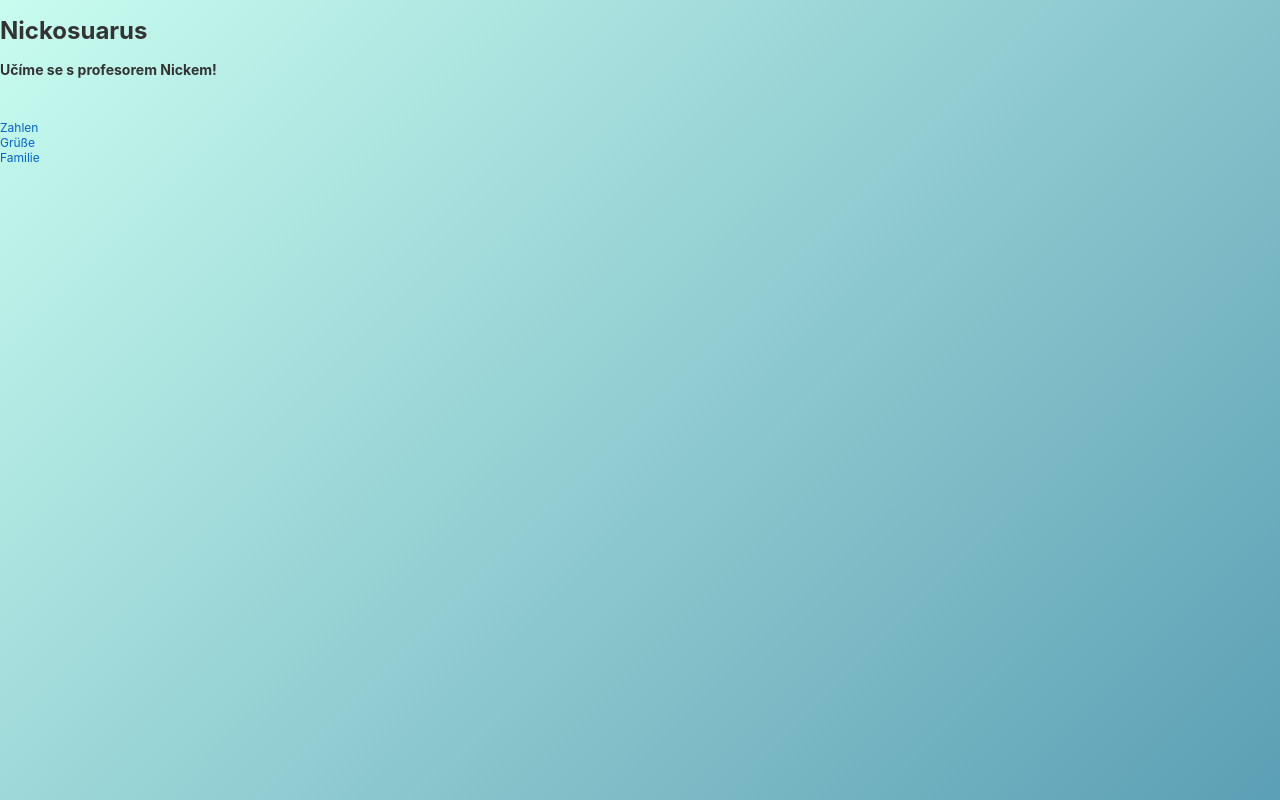
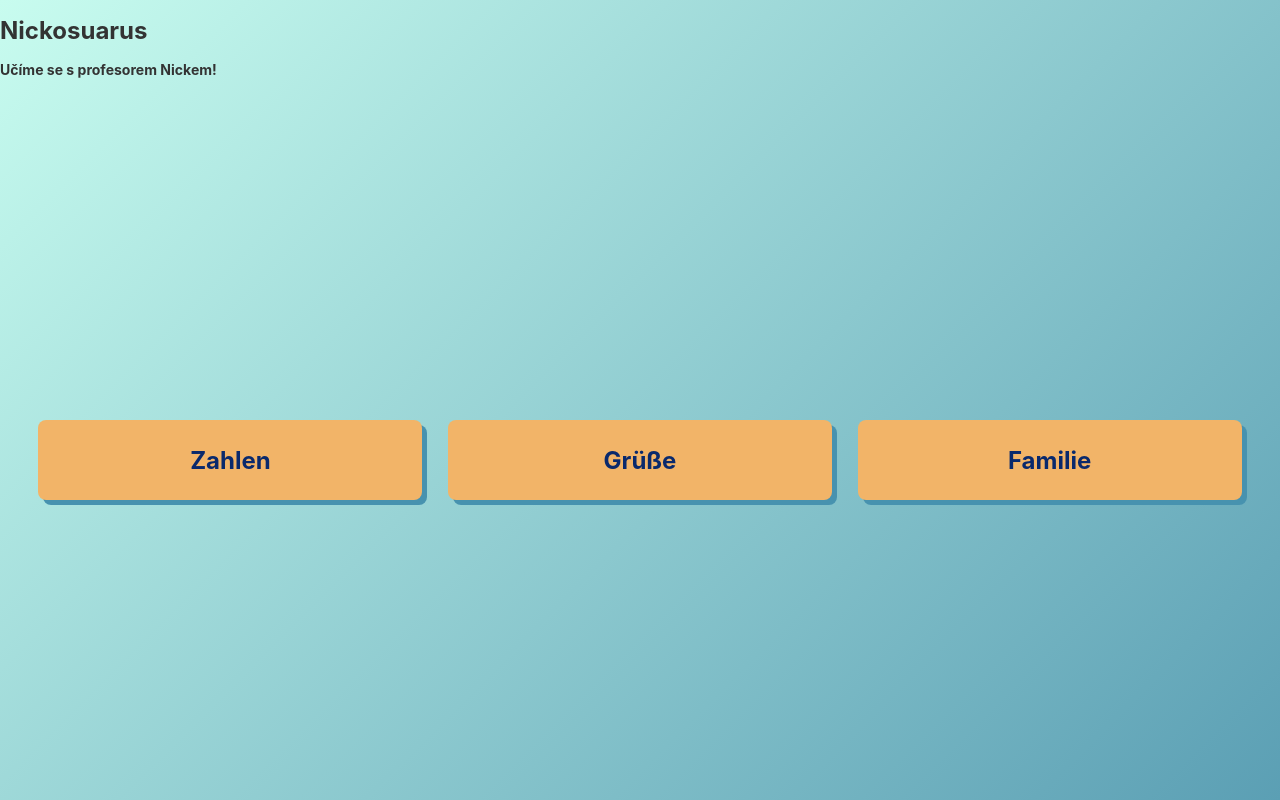
Before and after one commit to nxtwrld/nickosaurus, a Svelte app: page / in a window 1280 px wide. Built offline with nearby package versions, Linux system fonts and the light colour scheme.

Commit message:
podpora pro vice spravnych odpovedi

```diff
--- a/public/global.css
+++ b/public/global.css
@@ -95,6 +95,30 @@ button:focus {
     bottom: 0;
 }
 
+.obsah .seznam {
+    display: flex;
+    align-items: center;
+    justify-content: center;
+    width: 100%;
+    height: 100%;
+    overflow: auto;
+}
+
+.obsah .seznam a {
+    display: flex;
+    width: 30vw;
+    height: 10vh;
+    margin: 1vw;
+    align-items: center;
+    justify-content: center;
+    font-size: 3vh;
+    background-color: rgba(242, 180, 104, 1.00);
+    box-shadow: 5px 5px 0 0 rgba(71, 146, 175, 1.00);
+    color: rgba(10, 41, 108, 1.00);
+    font-weight: bold;
+    border-radius: .5rem;
+}
+
 .lekce {
     height: 10vh;
     text-align: center;
@@ -166,10 +190,11 @@ button:focus {
 
 .odpoved .pismeno,
 .odpoved button {
-    margin: 0 1vw;
-    padding: 1vh 3vw;
-    border-radius: 2vh;
-    font-size: 5vh;
+    flex: 1;
+    margin: 0 .6vw;
+    padding: 1vh 2vw;
+    border-radius: 1.5vh;
+    font-size: 3vh;
     background: rgba(255, 255, 255, .5);
     border: 0;
     box-shadow: 5px 5px 0px 0px rgba(120, 55, 65, .5);
--- a/src/App.svelte
+++ b/src/App.svelte
@@ -39,14 +39,14 @@ function loadLocation(hash) {
 	{#if lekce}
 		<Lekce lekce={lekce} />
 	{:else}
-
+		<div class="seznam">
 		{#each Object.keys(seznamLekci) as jazyk}
 			{#each Object.keys(seznamLekci[jazyk]) as lekce}
-			<a href="#{jazyk}/{lekce}">{seznamLekci[jazyk][lekce].nazev}</a><br/>
+			<a href="#{jazyk}/{lekce}" class="">{seznamLekci[jazyk][lekce].nazev}</a><br/>
 			{/each}
 
 		{/each}
-
+		</div>
 
 	{/if}
 	</div>
--- a/src/Input.svelte
+++ b/src/Input.svelte
@@ -1,6 +1,7 @@
 <script>
 
 import { onMount, createEventDispatcher } from 'svelte';
+import { vyberPrvni } from './sdileneFunkce.js';
 import { cesky } from './povidac.js';
 
 const dispatch = createEventDispatcher();
@@ -15,7 +16,7 @@ function zmacknulEnter (event) {
 }
 
 onMount(() => {
-    cesky(slovicko.mj);
+    cesky(vyberPrvni(slovicko.mj));
     input.focus();
 });
 
--- a/src/Lesson.svelte
+++ b/src/Lesson.svelte
@@ -3,7 +3,7 @@ import Input from './Input.svelte';
 import MultipleChoice from './MultipleChoice.svelte';
 import LetterOrder from './LetterOrder.svelte';
 import { nemecky } from './povidac.js';
-import { nahodneCislo } from './sdileneFunkce.js';
+import { nahodneCislo, vyberPrvni, porovnejVarianty } from './sdileneFunkce.js';
 
 let komponenty = [
 	Input,
@@ -12,7 +12,7 @@ let komponenty = [
 ];
 
 export let pocetHvezd = 3;
-
+.2
 let aktivniKomponenta = 2;
 
 let chyby = 0;
@@ -23,6 +23,7 @@ let i = 0;
 let odpoved = '';
 let vysledek = null;
 export let lekce = null;
+
 // nahrajeme slovicka ze souboru v adresari /public/lekce/
 fetch('lekce/'+lekce+'.json')
 	.then(r => r.json())
@@ -32,6 +33,17 @@ fetch('lekce/'+lekce+'.json')
 		i = nahodneCislo(ucimeSeSlovicka.length);
 	});
 
+function vyberPouziteSlovo(odpoved, slovo) {
+    if (Array.isArray(slovo)) {
+        let nalezeno = slovo.filter(slovo => {
+            return odpoved.trim().toLowerCase() == slovo.toLowerCase();
+        });
+        return (nalezeno.length > 0) ? nalezeno : slovo[0];
+    } else {
+        return slovo;
+    }
+
+}
 
 
 function zkontrolovat(event) {
@@ -41,11 +53,11 @@ function zkontrolovat(event) {
 
 	if (odpoved == '') return;
 	// zadane slovo odpovida  vzoru (kontrolovat mala pismena a odstranit prebytecne mezery)
-	if (odpoved.trim().toLowerCase() == ucimeSeSlovicka[i][jazyk].toLowerCase()) {
+	if (porovnejVarianty(ucimeSeSlovicka[i][jazyk], odpoved)) {
 
 		vysledek = 'skvele';
 		// precti spravne slovicko
-		precteno = nemecky(ucimeSeSlovicka[i].cj).then(function(){
+		precteno = nemecky(vyberPouziteSlovo(odpoved, ucimeSeSlovicka[i][jazyk])).then(function(){
 			// pridame slovo do naucenych slovicek
 			naucenaSlovicka = [...naucenaSlovicka, ucimeSeSlovicka[i]];
 			// odebereme ho ze slovnicku
@@ -57,7 +69,7 @@ function zkontrolovat(event) {
 		chyby = chyby+1;
 		vysledek = 'chyba';
 		// precti spravne slovicko
-		precteno = nemecky(ucimeSeSlovicka[i].cj);
+		precteno = nemecky(vyberPrvni(ucimeSeSlovicka[i].cj));
     }
     precteno.then(() => {
         // vymazeme vysledek
@@ -107,7 +119,7 @@ function dalsiKomponenta () {
 
 
 
-	{:else}
+	{:else if ucimeSeSlovicka[i]}
         <div class="-{vysledek}">
 		    <svelte:component this={komponenty[aktivniKomponenta]} slovicko={ucimeSeSlovicka[i]} bind:odpoved={odpoved} on:zkontrolovat={zkontrolovat} slovicka={slovicka} />
             {#if vysledek != null}
@@ -115,10 +127,12 @@ function dalsiKomponenta () {
                     <div>
                         {#if vysledek == 'skvele'}
                             <p class="instrukce">Skvělé</p>
+                            <p class="slovo">{vyberPouziteSlovo(odpoved, ucimeSeSlovicka[i].cj)}</p>
                         {:else}
                             <p class="instrukce">Chyba</p>
+                            <p class="slovo">{vyberPrvni(ucimeSeSlovicka[i].cj)}</p>
                         {/if}
-                        <p class="slovo">{ucimeSeSlovicka[i].cj}</p>
+
                     </div>
                 </div>
             {/if}
--- a/src/LetterOrder.svelte
+++ b/src/LetterOrder.svelte
@@ -1,6 +1,6 @@
 <script>
 import { onMount, createEventDispatcher } from 'svelte';
-import { rozhazetPole } from './sdileneFunkce.js';
+import { rozhazetPole, vyberPrvni, porovnejVarianty } from './sdileneFunkce.js';
 import { nemecky } from './povidac.js';
 import { dndzone } from 'svelte-dnd-action';
 import { flip } from 'svelte/animate';
@@ -17,9 +17,6 @@ let items = rozdelNaPismena(odpoved);
 let dropTargetStyle;
 
 
-function zmacknulEnter (event) {
-    if (event.code == 'Enter') dispatch('zkontrolovat');
-}
 
 function udelejChybu (slovo) {
     // pojdme to slovo nejak pozkazit
@@ -39,8 +36,8 @@ function rozdelNaPismena (odpoved) {
 }
 
 onMount(() => {
-    nemecky(slovicko.cj);
-    odpoved = udelejChybu(slovicko.cj);
+    nemecky(vyberPrvni(slovicko.cj));
+    odpoved = udelejChybu(vyberPrvni(slovicko.cj));
     items = rozdelNaPismena(odpoved);
 });
 
@@ -53,7 +50,7 @@ function handleSort(e) {
     }
     odpoved = items.map(item => item.title).join('');
     // uz je to slovo spravne?
-    if (odpoved == slovicko.cj) {
+    if (porovnejVarianty(slovicko.cj, odpoved)) {
         // ano - pojdme se posunout dal
         casovac = setTimeout(() => {
             dispatch('zkontrolovat');
@@ -64,7 +61,7 @@ function handleSort(e) {
 </script>
 
 <div class="zadani">
-    <p class="slovo">{slovicko.mj} {#if slovicko.poznamka}({slovicko.poznamka}){/if}</p>
+    <p class="slovo">{vyberPrvni(slovicko.mj)} {#if slovicko.poznamka}({slovicko.poznamka}){/if}</p>
 </div>
 <div class="odpoved">
     <div>
@@ -81,8 +78,9 @@ function handleSort(e) {
 .serazovacka {
     width: 100%;
     display: flex;
-    align-items: center;
+    align-items: auto;
     justify-content: center;
+    flex-wrap: wrap;
 }
 .pismeno {
     outline: 0 !important;
--- a/src/MultipleChoice.svelte
+++ b/src/MultipleChoice.svelte
@@ -2,7 +2,7 @@
 
 import { onMount, createEventDispatcher } from 'svelte';
 import { cesky, nemecky } from './povidac.js';
-import { nahodneCislo, rozhazetPole } from './sdileneFunkce.js';
+import { nahodneCislo, rozhazetPole, vyberPrvni } from './sdileneFunkce.js';
 
 const dispatch = createEventDispatcher();
 
@@ -17,11 +17,11 @@ $: moznosti = vyberDalsiSlova(slovicka, slovicko);
 
 function vyberDalsiSlova(slovicka, slovicko) {
     // jedno slovo musi byt vzdy to spravne
-    let vybrana = [slovicko[jazykMoznosti]];
+    let vybrana = [vyberPrvni(slovicko[jazykMoznosti])];
     // nahodne vybirej dalsi slova. Ne vic jak 3
     while (vybrana.length  < 3) {
         // nohodne si jedno vybereme
-        let slovo = slovicka[nahodneCislo(slovicka.length)][jazykMoznosti];
+        let slovo = vyberPrvni(slovicka[nahodneCislo(slovicka.length)][jazykMoznosti]);
         // jestli ho jeste nema v nasich moznostech, tak to tam pridame
         if (vybrana.indexOf(slovo) == -1) vybrana.push(slovo);
     }
@@ -29,15 +29,15 @@ function vyberDalsiSlova(slovicka, slovicko) {
 }
 onMount(() => {
 
-    if (jazykZadani == 'mj') cesky(slovicko.mj);
-    else nemecky(slovicko.cj);
+    if (jazykZadani == 'mj') cesky(vyberPrvni(slovicko.mj));
+    else nemecky(vyberPrvni(slovicko.cj));
 
 });
 
 </script>
 
 <div class="zadani">
-    <p class="slovo">{slovicko[jazykZadani]} {#if slovicko.poznamka}({slovicko.poznamka}){/if}</p>
+    <p class="slovo">{vyberPrvni(slovicko[jazykZadani])} {#if slovicko.poznamka}({slovicko.poznamka}){/if}</p>
 </div>
 <div class="odpoved">
     <div>
--- a/src/sdileneFunkce.js
+++ b/src/sdileneFunkce.js
@@ -23,3 +23,20 @@ export function rozhazetPole(pole) {
 
     return pole;
 }
+
+export function vyberPrvni(slovo) {
+    return (Array.isArray(slovo)) ? slovo[0] : slovo;
+}
+
+
+
+export function porovnejVarianty(zadani, odpoved) {
+    odpoved = odpoved.trim().toLowerCase()
+    if (Array.isArray(zadani)) {
+        return zadani.filter(slovo => {
+            return odpoved == slovo.toLowerCase();
+        }).length > 0;
+    } else {
+        return odpoved == zadani.toLowerCase();
+    }
+}
```
Also changed, not shown: public/lekce/cj-nj/rodina.json (+5 -5 lines).
